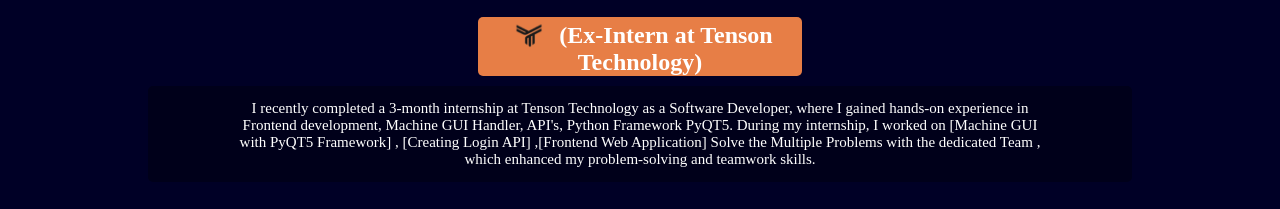
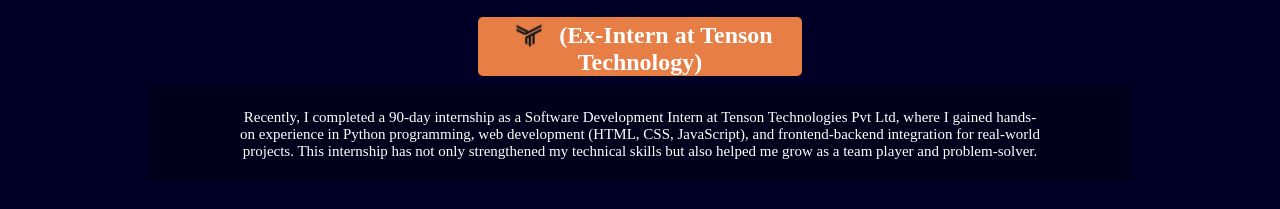
Before and after one commit to imaman2001/portfolio, a plain HTML site: page index.html in a window 1280 px wide. Shown: the part 1738-1947 px from the top of the page. Drawn offline with nearby package versions, Linux system fonts and the light colour scheme; a web font is replaced by a local one.

Commit message:
internship update

```diff
--- a/index.html
+++ b/index.html
@@ -115,11 +115,7 @@
                     <img class="company1" src="/images/tenson.png" alt="about-internship">
                     (Ex-Intern at Tenson Technology)
                 </h2>
-                <p>I recently completed a 3-month internship at Tenson Technology as a Software Developer, where I
-                    gained hands-on experience in Frontend development, Machine GUI Handler, API's, Python Framework
-                    PyQT5. During my internship, I worked on [Machine GUI with PyQT5 Framework] , [Creating Login API]
-                    ,[Frontend Web Application] Solve the Multiple Problems with the dedicated Team , which enhanced my
-                    problem-solving and teamwork skills.</p>
+                <p>Recently, I completed a 90-day internship as a Software Development Intern at Tenson Technologies Pvt Ltd, where I gained hands-on experience in Python programming, web development (HTML, CSS, JavaScript), and frontend-backend integration for real-world projects. This internship has not only strengthened my technical skills but also helped me grow as a team player and problem-solver. </p>
 
             </div>
 
```
